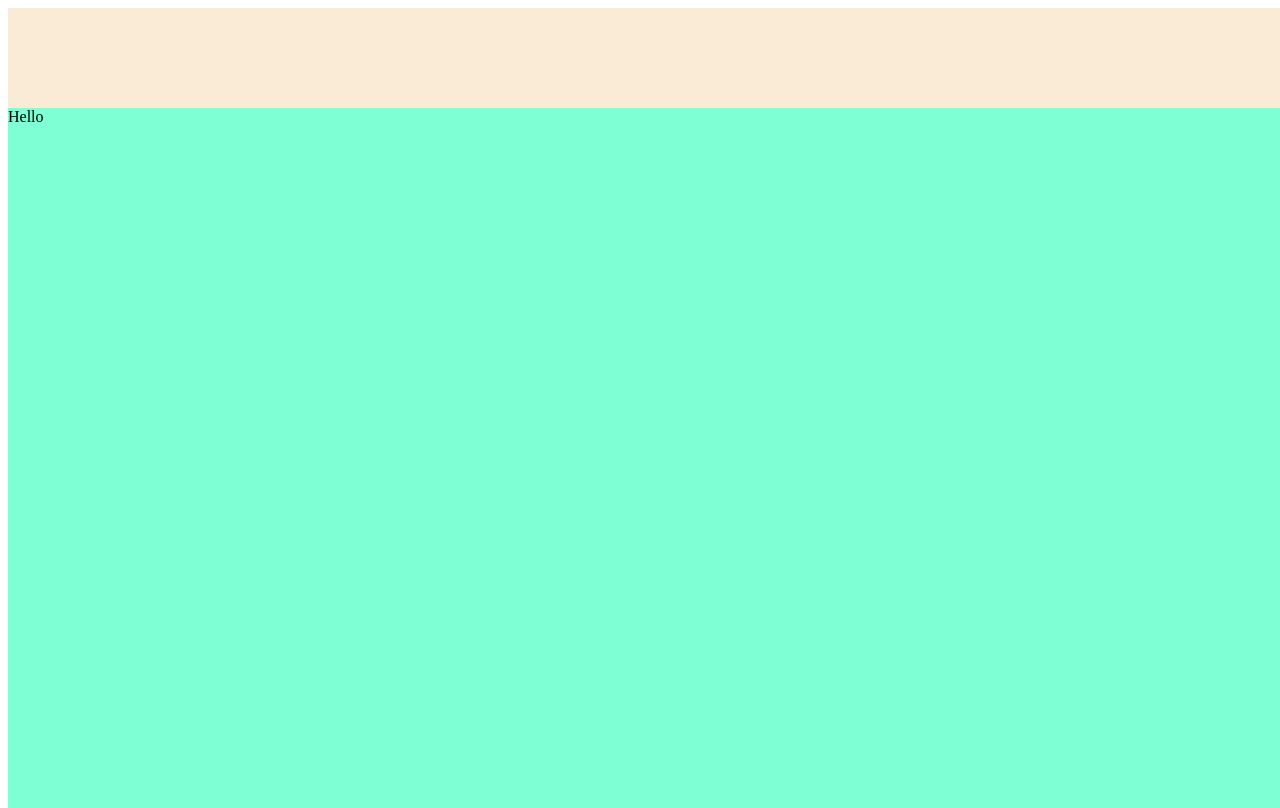
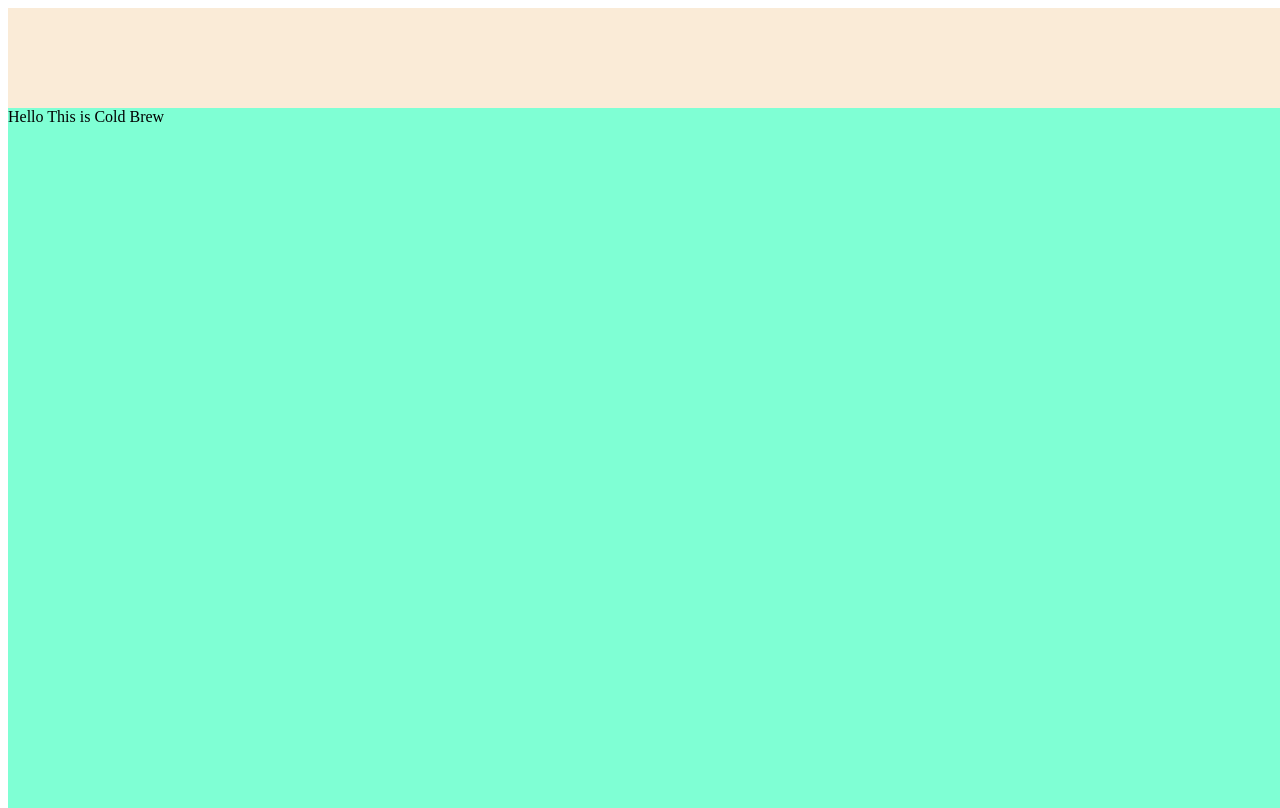
Before and after one commit to rihansalmanii/Cold-Brew, a plain HTML site: page 1.html in a window 1280 px wide. Drawn offline with Linux system fonts and the light colour scheme.

Commit message:
Update 1.html

```diff
--- a/1.html
+++ b/1.html
@@ -29,7 +29,7 @@
 <body>
     <div id="main">
         <div id="nav"></div>
-        <div id="center">Hello</div>
+        <div id="center">Hello This is Cold Brew</div>
     </div>
 </body>
 </html>
```
